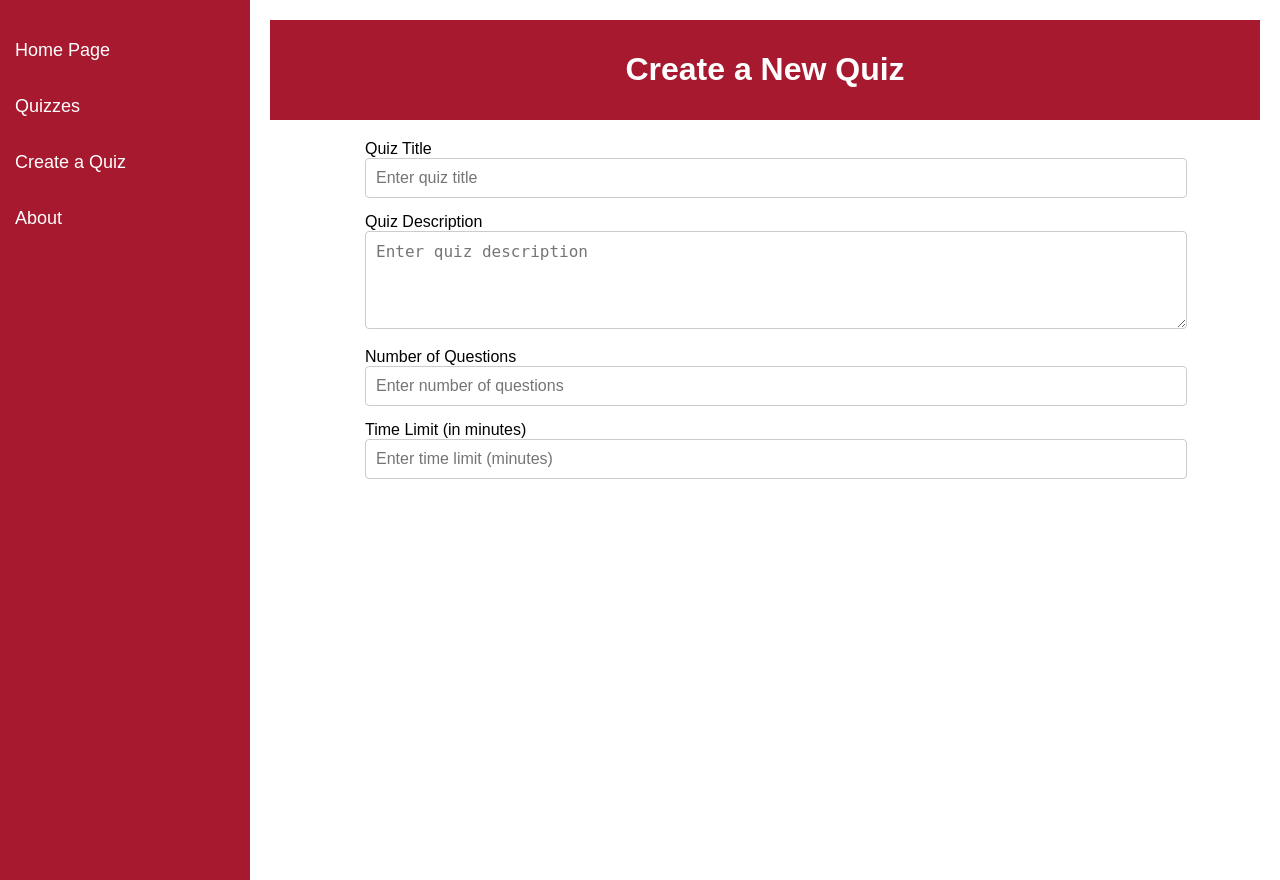
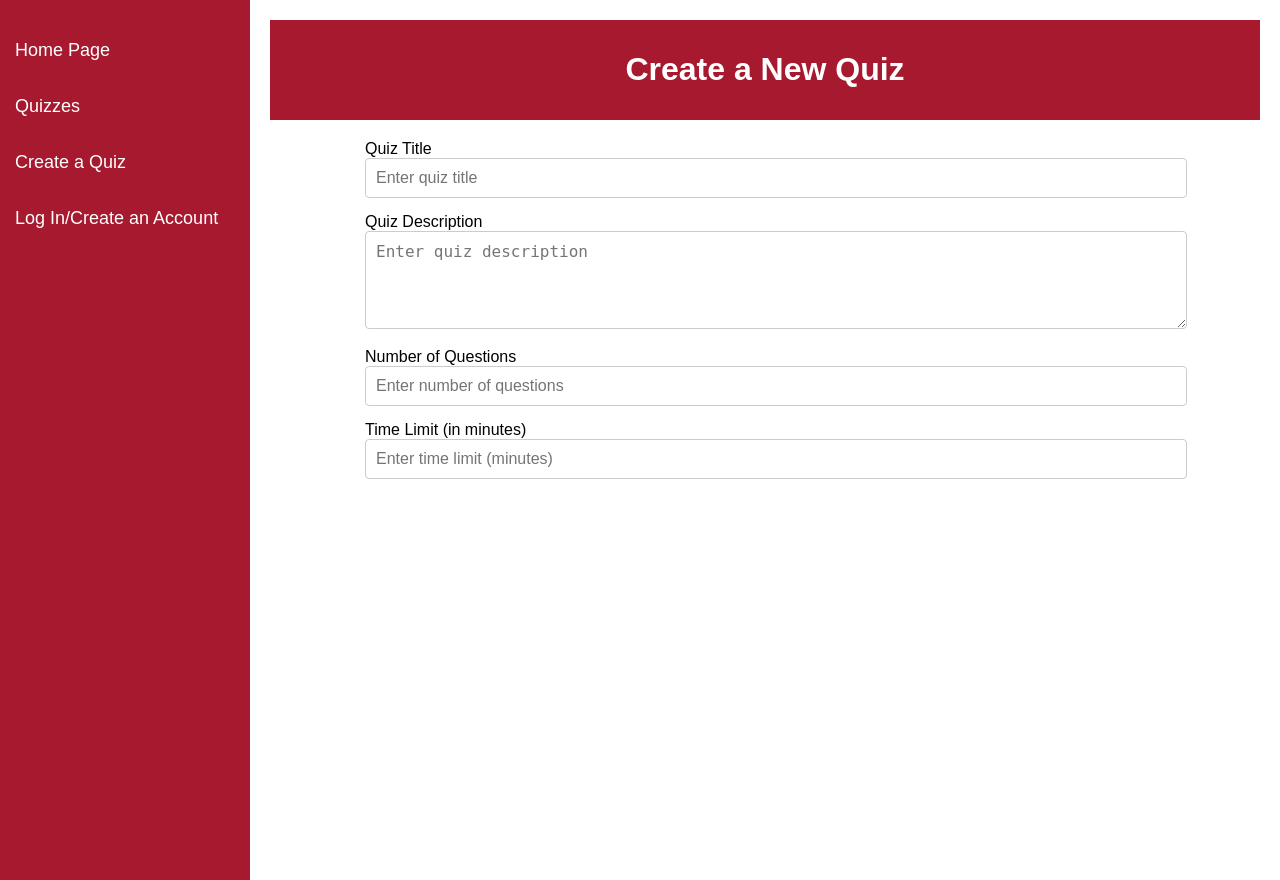
Before and after one commit to Joshua-Justus/Trivia-Game-276, a Flask app: page /create_quiz in a window 1280 px wide. Run offline with Flask 3, Linux system fonts and the light colour scheme.

Commit message:
Update create_quiz.html

```diff
--- a/templates/create_quiz.html
+++ b/templates/create_quiz.html
@@ -139,7 +139,7 @@
         <a href="/base.html">Home Page</a>
         <a href="#quizzes">Quizzes</a>
         <a class="active" href="#create">Create a Quiz</a>
-        <a href="#about">About</a>
+        <a href="#login">Log In/Create an Account</a>
     </div>
     <!-- Main Content -->
     <div class="main-content">
```
